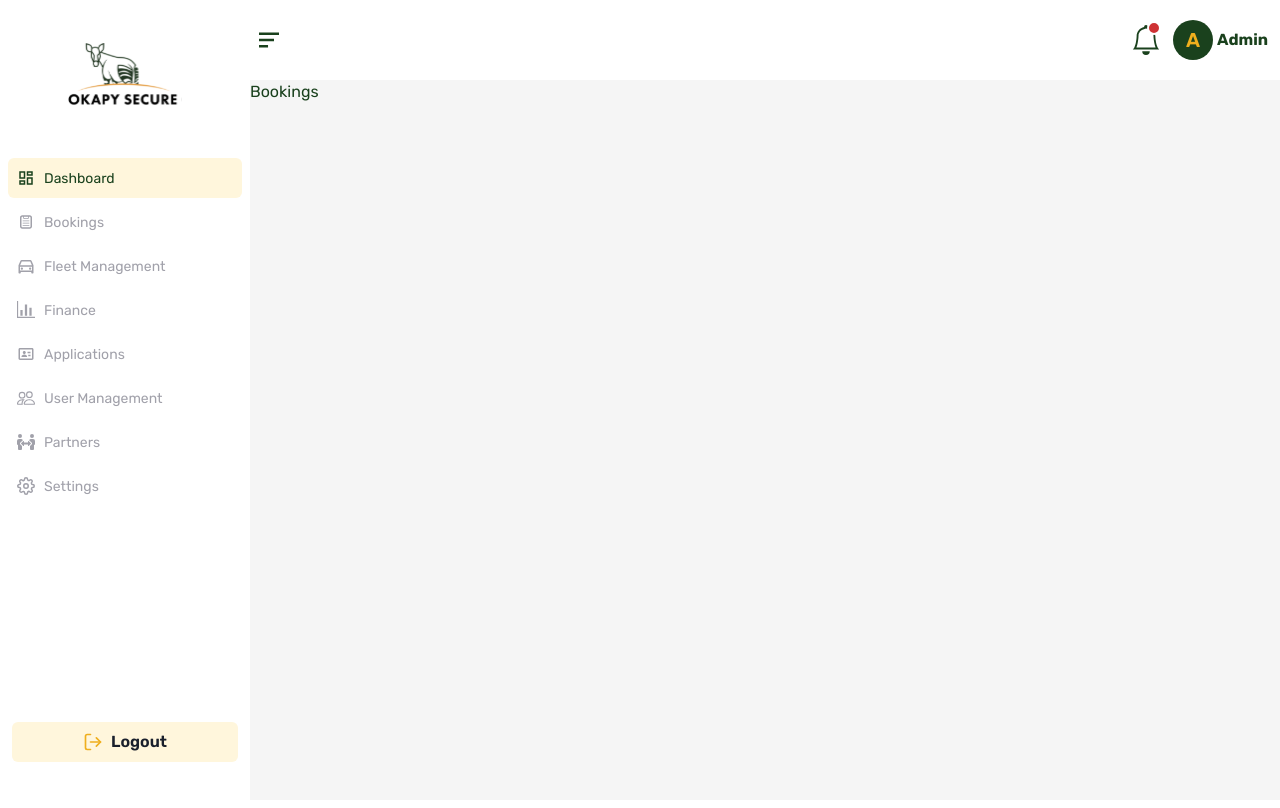
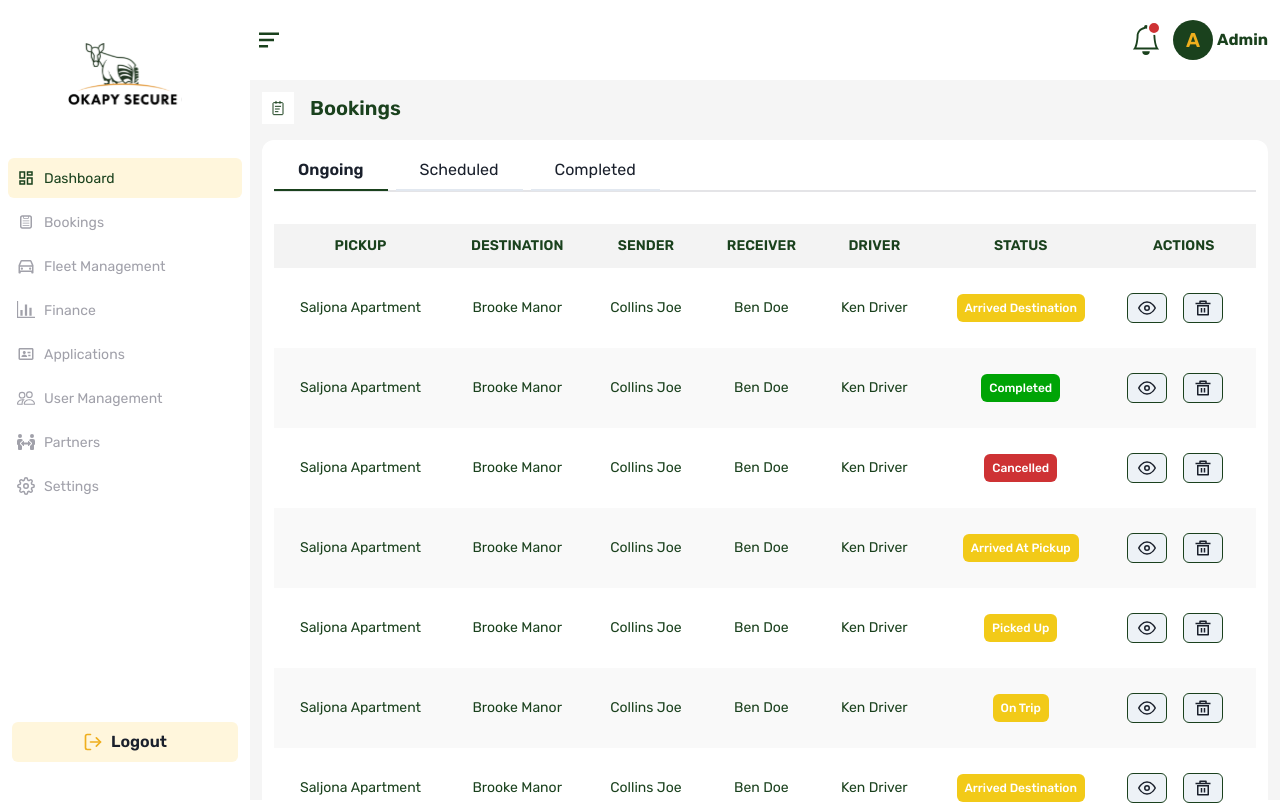
Before and after one commit to Pekstaar/pie-admin, a React (Create React App) app: page /bookings in a window 1280 px wide. Built offline with nearby package versions, Linux system fonts and the light colour scheme.

Commit message:
[UDPATE]: bookings table

```diff
--- a/src/assets/svg/index.jsx
+++ b/src/assets/svg/index.jsx
@@ -3,5 +3,6 @@ import { ReactComponent as Cancelled } from "./Cancelled.svg";
 import { ReactComponent as Picked } from "./Picked.svg";
 import { ReactComponent as Requests } from "./Requests.svg";
 import { ReactComponent as Completed } from "./Completed.svg";
+import { ReactComponent as Transaction } from "./Transaction.svg";
 
-export { Logo, Completed, Picked, Cancelled, Requests };
+export { Logo, Completed, Picked, Cancelled, Requests, Transaction };
--- /dev/null
+++ b/src/components/general/BreadCrumb.jsx
@@ -0,0 +1,17 @@
+import { Center, HStack, Text } from "@chakra-ui/react";
+import React from "react";
+
+const BreadCrumb = ({ title, icon }) => {
+  return (
+    <HStack gap={"4"}>
+      <Center bg={"white"} p={"2"}>
+        {icon}
+      </Center>
+      <Text fontWeight={"semibold"} fontSize={"xl"}>
+        {title}
+      </Text>
+    </HStack>
+  );
+};
+
+export default BreadCrumb;
--- /dev/null
+++ b/src/components/general/Table.jsx
@@ -0,0 +1,24 @@
+import React from "react";
+
+const Table = ({ headers, children }) => {
+  return (
+    <div className=" pt-8 w-full">
+      <div className=" overflow-hidden ">
+        <table className="min-w-full bg-white">
+          <thead className="bg-[#F3F3F3] ">
+            <tr>
+              {headers.map((h) => (
+                <th className="text-center py-3 px-4 uppercase font-semibold text-sm">
+                  {h}
+                </th>
+              ))}
+            </tr>
+          </thead>
+          <tbody className="font-normal text-sm">{children}</tbody>
+        </table>
+      </div>
+    </div>
+  );
+};
+
+export default Table;
--- a/src/pages/Bookings.jsx
+++ b/src/pages/Bookings.jsx
@@ -1,7 +1,197 @@
+import { Box, Button, HStack } from "@chakra-ui/react";
 import React from "react";
+import { Transaction } from "../assets/svg";
+import BreadCrumb from "../components/general/BreadCrumb";
+import Table from "../components/general/Table";
+import Wrapper from "../components/general/Wrapper";
+
+import { FiEye } from "react-icons/fi";
+import { RiDeleteBin5Line } from "react-icons/ri";
 
 const Bookings = () => {
-  return <div>Bookings</div>;
+  return (
+    <Box p={"3"} maxH={"91%"} overflowY={"scroll"}>
+      <BreadCrumb icon={<Transaction />} title={"Bookings"} />
+
+      <Wrapper my={"4"}>
+        <HStack gap={"2"} className={"border-b-2 border-zinc-200"} h={"10"}>
+          <SubNavItem isCurrent title={"Ongoing"} handleClick={() => {}} />
+          <SubNavItem title={"Scheduled"} handleClick={() => {}} />
+          <SubNavItem title={"Completed"} handleClick={() => {}} />
+        </HStack>
+
+        {/* body */}
+        <Box>
+          <Table headers={[...Object.keys(tableData[0]), "Actions"]}>
+            {tableData?.map((data, key) => {
+              const isEven = key % 2;
+              const status = STATUS_LIST[data?.status];
+              const bg =
+                data?.status === 0
+                  ? "bg-primary_red"
+                  : data?.status === 5
+                  ? "bg-primary_green"
+                  : "bg-primary_yellow_light";
+
+              return (
+                <tr
+                  className={`h-20 capitalize ${
+                    isEven ? "bg-[#F9F9F9]" : "white"
+                  }`}
+                >
+                  <td className=" text-center py-3 px-4">{data?.pickup}</td>
+                  <td className=" text-center py-3 px-4">
+                    {data?.destination}
+                  </td>
+                  <td className="text-center py-3 px-4">{data?.sender}</td>
+                  <td className="text-center py-3 px-4">{data?.receiver}</td>
+                  <td className="text-center py-3 px-4">{data?.driver}</td>
+                  <td className={`text-center text-white py-3 px-4 `}>
+                    <Box className="flex  justify-center">
+                      <Box
+                        py={"1"}
+                        px={"2"}
+                        fontSize={"xs"}
+                        className={`${bg} rounded-md font-medium  `}
+                      >
+                        {status}
+                      </Box>
+                    </Box>
+                  </td>
+                  {/* actions table */}
+                  <td className={`text-center text-white py-3 px-4`}>
+                    <Box className="flex gap-4">
+                      <ActionButton bg={bg}>
+                        <FiEye />
+                      </ActionButton>
+
+                      <ActionButton bg={bg}>
+                        <RiDeleteBin5Line />
+                      </ActionButton>
+                    </Box>
+                  </td>
+                </tr>
+              );
+            })}
+          </Table>
+        </Box>
+      </Wrapper>
+    </Box>
+  );
 };
 
 export default Bookings;
+
+const SubNavItem = ({ title, isCurrent }) => (
+  // <Button>
+
+  // </Button>
+  <Button
+    h={"10"}
+    cursor={"pointer"}
+    borderRadius={"none"}
+    bg={"white "}
+    className={`text-primary_yellow text-xl ${
+      isCurrent ? "text-dark_green " : "text-zinc-400 "
+    }`}
+    //  onClick={handleLogout}
+    _hover={{
+      bg: "white",
+      borderBottomColor: "dark_green",
+      textColor: "dark_green",
+    }}
+    _focus={{ bg: "white" }}
+    fontWeight={isCurrent ? "semibold" : "normal"}
+    px={"6"}
+    py={"3"}
+    borderBottomWidth={"2px"}
+    borderBottomColor={isCurrent ? "dark_green" : "none"}
+  >
+    {title}
+  </Button>
+);
+
+const tableData = [
+  {
+    pickup: "Saljona apartment",
+    destination: "Brooke Manor",
+    sender: "Collins joe",
+    receiver: "Ben Doe",
+    driver: "ken Driver",
+    status: 4,
+  },
+  {
+    pickup: "Saljona apartment",
+    destination: "Brooke Manor",
+    sender: "Collins joe",
+    receiver: "Ben Doe",
+    driver: "ken Driver",
+    status: 5,
+  },
+  {
+    pickup: "Saljona apartment",
+    destination: "Brooke Manor",
+    sender: "Collins joe",
+    receiver: "Ben Doe",
+    driver: "ken Driver",
+    status: 0,
+  },
+  {
+    pickup: "Saljona apartment",
+    destination: "Brooke Manor",
+    sender: "Collins joe",
+    receiver: "Ben Doe",
+    driver: "ken Driver",
+    status: 1,
+  },
+  {
+    pickup: "Saljona apartment",
+    destination: "Brooke Manor",
+    sender: "Collins joe",
+    receiver: "Ben Doe",
+    driver: "ken Driver",
+    status: 2,
+  },
+  {
+    pickup: "Saljona apartment",
+    destination: "Brooke Manor",
+    sender: "Collins joe",
+    receiver: "Ben Doe",
+    driver: "ken Driver",
+    status: 3,
+  },
+  {
+    pickup: "Saljona apartment",
+    destination: "Brooke Manor",
+    sender: "Collins joe",
+    receiver: "Ben Doe",
+    driver: "ken Driver",
+    status: 4,
+  },
+  {
+    pickup: "Saljona apartment",
+    destination: "Brooke Manor",
+    sender: "Collins joe",
+    receiver: "Ben Doe",
+    driver: "ken Driver",
+    status: 5,
+  },
+];
+const STATUS_LIST = {
+  1: "arrived at pickup",
+  2: "picked up",
+  3: "on trip",
+  4: "arrived destination",
+  0: "cancelled",
+  5: "completed",
+};
+const ActionButton = ({ bg, children }) => (
+  <Button
+    fontSize={"lg"}
+    p={"0"}
+    h={"30px"}
+    className={`${bg} rounded-md  text-dark_green border border-dark_green`}
+  >
+    {children}
+  </Button>
+);
```
Also changed, not shown: src/assets/svg/Transaction.svg (added).
